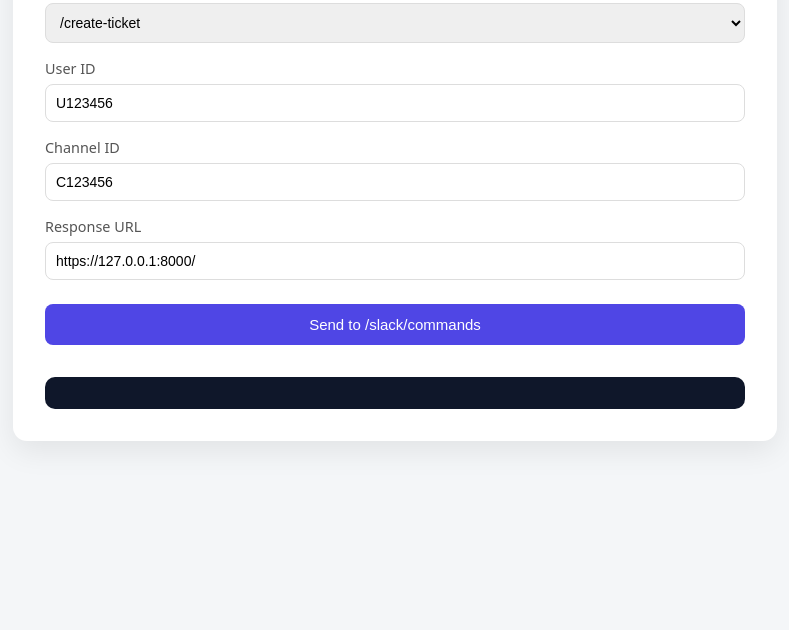
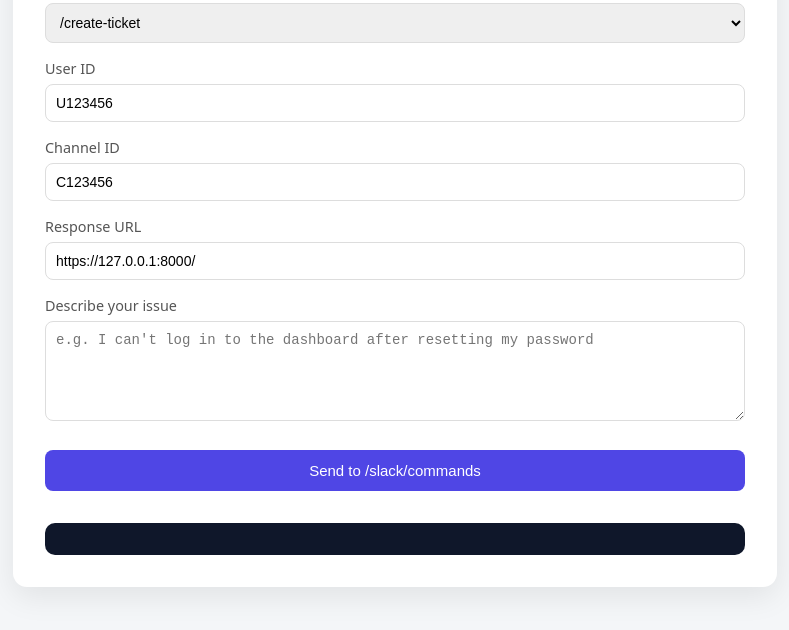
Before and after one commit to edreessaied-ai/ai-automations, a plain HTML site: page templates/index.html in a window 1280 px wide. Shown: the part 150-780 px from the top of the page, without its empty margins (245-1034 px from the left). Drawn offline with Linux system fonts and the light colour scheme.

```diff
--- a/templates/index.html
+++ b/templates/index.html
@@ -106,6 +106,9 @@
       <label>Response URL</label>
       <input name="response_url" placeholder="Enter response URL" value="https://127.0.0.1:8000/" />
 
+      <label>Describe your issue</label>
+      <textarea name="text" placeholder="e.g. I can't log in to the dashboard after resetting my password"></textarea>
+
       <button type="submit">Send to /slack/commands</button>
     </form>
 
```
